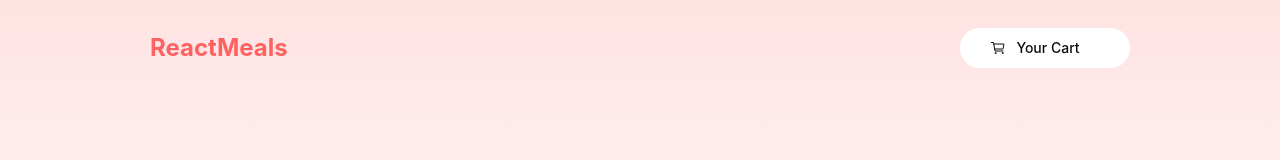
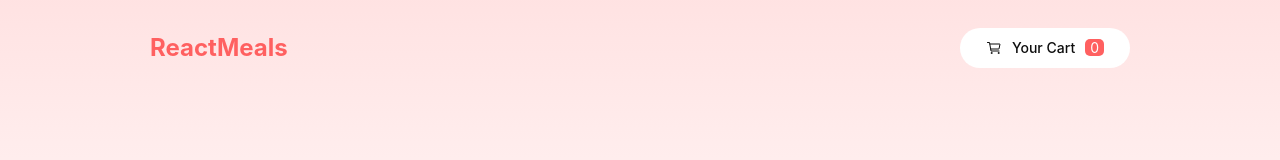
Before and after one commit to BramMathijssen/food-order-app, a React (Create React App) app: page / in a window 1280 px wide. Shown: the top 160 px of the page. Built offline with nearby package versions, Linux system fonts and the light colour scheme.

Commit message:
fixed bug total amount to display in cart

```diff
--- a/src/components/MainHeader/ShoppingCart.js
+++ b/src/components/MainHeader/ShoppingCart.js
@@ -1,14 +1,14 @@
 import React, { useContext, useState } from "react";
 import { IonIcon } from "@ionic/react";
 import { cartOutline } from 'ionicons/icons';
-import CartContext from '../../context/meal-context'
+import CartContext from '../../context/cart-context'
 
 import './ShoppingCart.scss';
 import Modal from "../UI/Modal";
 
 const ShoppingCart = () => {
     const [modal, setModal] = useState();
-    const mealCtx = useContext(CartContext)
+    const cartCtx = useContext(CartContext);
 
     const closeModalHandler = () => {
         console.log('clicked modal handler');
@@ -16,7 +16,7 @@ const ShoppingCart = () => {
     }
 
     const openModal = () => {
-        setModal(<Modal closeModal={closeModalHandler}/>)
+        setModal(<Modal closeModal={closeModalHandler} />)
         return;
     }
 
@@ -28,7 +28,7 @@ const ShoppingCart = () => {
             <div className="shoppingcart" onClick={openModal}>
                 <IonIcon className="shoppingcart__icon" icon={cartOutline} />
                 <p className="shoppingcart__text">Your Cart</p>
-                <p className="shoppingcart__amount">{CartContext.cartState?.totalAmount}</p>
+                <p className="shoppingcart__amount">{cartCtx.cartState.totalAmount}</p>
             </div>
         </React.Fragment>
     )
```
